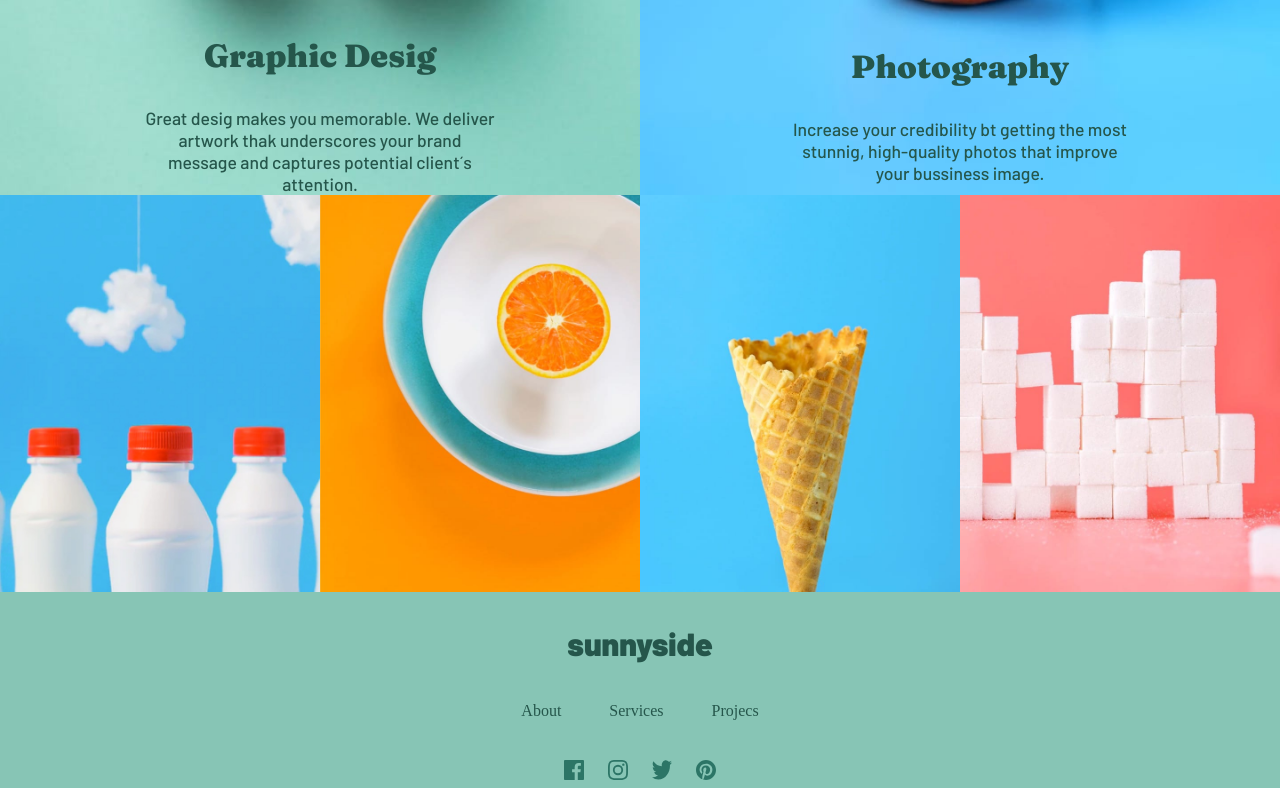
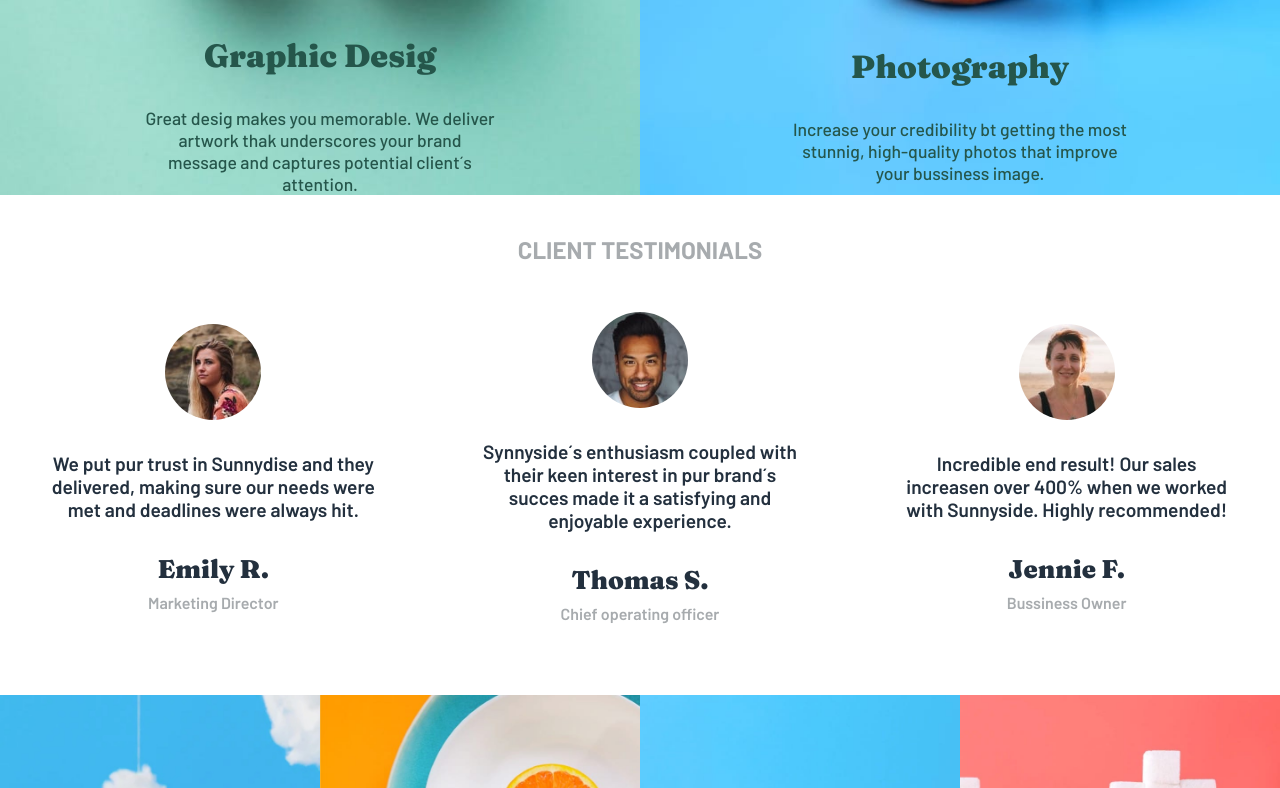
Before and after one commit to YesidLM12/Agency-Landig-Page, a React (Vite) app: page / in a window 1280 px wide. Shown: the part 2012-2800 px from the top of the page. Built offline with nearby package versions, Linux system fonts and the light colour scheme; a web font is replaced by a local one.

Commit message:
Se terminó por completo el diseño y fin del proyecto

```diff
--- a/src/Components/Clienttestimonial.jsx
+++ b/src/Components/Clienttestimonial.jsx
@@ -0,0 +1,12 @@
+import styles from "../styles/ClientTestimonial.module.css";
+
+export default function ClientTestimonial({ img, description, name, cargo }) {
+  return (
+    <div className={styles.container}>
+      <img src={img} alt="profile-Picture" />
+      <p className={styles.description}>{description}</p>
+      <p className={styles.name}>{name}</p>
+      <p className={styles.cargo}>{cargo}</p>
+    </div>
+  );
+}
--- /dev/null
+++ b/src/Components/HamburguerMenu.jsx
@@ -0,0 +1,35 @@
+import { useState } from "react";
+import styles from "../styles/HamburgerMenu.module.css";
+import hamburger from "../assets/images/icon-hamburger.svg";
+import logo from "../assets/images/logo.svg";
+
+export default function HamburgerMenu() {
+  const [open, setOpen] = useState(false);
+
+  return (
+    <div className={styles.menuContainer}>
+        <img src={logo} alt="logo" />
+      <div className={styles.triangle}>
+        <img
+          src={hamburger}
+          className={`hamburger ${open ? "open" : ""}`}
+          onClick={() => setOpen(!open)}
+        />
+
+        {open && (
+          <nav className={styles.menu}>
+            <ul>
+              <li>About</li>
+              <li>Services</li>
+              <li>Projects</li>
+              <li>
+                {" "}
+                <button className={styles.ContactBtn}>Contact</button>
+              </li>
+            </ul>
+          </nav>
+        )}
+      </div>
+    </div>
+  );
+}
--- a/src/Components/Header.jsx
+++ b/src/Components/Header.jsx
@@ -1,10 +1,12 @@
 import styles from "../styles/Header.module.css";
 import NavBar from "./navbar";
 import ArrowDown from "../assets/images/icon-arrow-down.svg";
+import HamburgerMenu from "./HamburguerMenu";
 
 export default function Header() {
   return (
     <div className={styles.containerHeader}>
+      <HamburgerMenu />
       <NavBar />
       <div className={styles.contentHeader}>
         <h1 className={styles.title}>WE ARE CREEATIVES</h1>
--- a/src/Layouts/Desktop.jsx
+++ b/src/Layouts/Desktop.jsx
@@ -7,6 +7,10 @@ import Cart from "../Components/Cart";
 import Header from "../Components/Header";
 import Footer from "../Components/Footer";
 import Carrusel from "../Components/Carrusel";
+import ClientTestimonial from "../Components/Clienttestimonial";
+import emily from "../assets/images/image-emily.jpg";
+import jennie from "../assets/images/image-jennie.jpg";
+import thomas from "../assets/images/image-thomas.jpg";
 
 export default function Desktop() {
   return (
@@ -64,7 +68,40 @@ export default function Desktop() {
         />
       </div>
       <div className={styles.column}>
+        <div className={styles.containerTestimonial}>
+          <h2 className={styles.titleTestimonials}>CLIENT TESTIMONIALS</h2>
+
+          <div className={styles.testimonial}>
+            <ClientTestimonial
+              img={emily}
+              description={
+                "We put pur trust in Sunnydise and they delivered, making sure our needs were met and deadlines were always hit."
+              }
+              name={"Emily R."}
+              cargo={"Marketing Director"}
+            />
+
+            <ClientTestimonial
+              img={thomas}
+              description={
+                "Synnyside´s enthusiasm coupled with their keen interest in pur brand´s succes made it a satisfying and enjoyable experience."
+              }
+              name={"Thomas S."}
+              cargo={"Chief operating officer"}
+            />
+
+            <ClientTestimonial
+              img={jennie}
+              description={
+                "Incredible end result! Our sales increasen over 400% when we worked with Sunnyside. Highly recommended!"
+              }
+              name={"Jennie F."}
+              cargo={"Bussiness Owner"}
+            />
+          </div>
+        </div>
         <Carrusel />
+
         <Footer />
       </div>
     </>
--- a/src/styles/ClientTestimonial.module.css
+++ b/src/styles/ClientTestimonial.module.css
@@ -0,0 +1,57 @@
+:root {
+  /* --PRIMARY*/
+  --Red-400: hsl(7, 99%, 70%);
+  --Yellow-500: hsl(51, 100%, 49%);
+  --Green-800-graphic-design-text: hsl(167, 40%, 24%);
+  --Blue-800-photography-text: hsl(198, 62%, 26%);
+  --Green-500-footer: hsl(167, 34%, 41%);
+
+  /* --NEUTRAL */
+  --Grey-950: hsl(212, 27%, 19%);
+  --Grey-600: hsl(213, 9%, 39%);
+  --Grey-550: hsl(232, 10%, 55%);
+  --Grey-400: hsl(210, 4%, 67%);
+  --White: hsl(0, 100%, 100%);
+
+  /* --Fonts*/
+  --Barlow: "Barlow";
+  --Fraunces: "Fraunces";
+}
+
+.container{
+    display: flex;
+    flex-direction: column;
+    justify-content: center;
+    text-align: center;
+    align-items: center;
+    margin-top: 3rem;
+    padding: 0 3rem;
+    gap: 2rem;
+}
+
+.container img{
+    border-radius: 100%;
+    width: 6rem;
+}
+
+.description{
+    color: var(--Grey-950);
+    font-size: 1.2rem;
+    font-family: var(--Barlow);
+    font-weight: 600;
+}
+
+.name{
+    color: var(--Grey-950);
+    font-family: var(--Fraunces);
+    font-size: 1.6rem;
+    font-weight: 900;
+    margin-bottom: -1.5rem;
+}
+
+.cargo{
+    color: var(--Grey-400);
+    font-family: var(--Barlow);
+    font-weight: 600;
+    margin-bottom: 2rem;
+}
--- a/src/styles/Desktop.module.css
+++ b/src/styles/Desktop.module.css
@@ -78,6 +78,22 @@
 .components {
   display: flex;
 }
+.containerTestimonial{
+  display: flex;
+  flex-direction: column;
+  justify-content: center;
+  align-items: center;
+  padding: 2.5rem 0;
+}
+.testimonial{
+  display: grid;
+  grid-template-columns: repeat(3,1fr);
+}
+
+.titleTestimonials{
+  color: var(--Grey-400);
+  font-family: var(--Barlow);
+}
 
 @media (max-width: 768px) {
   .containerCart {
@@ -138,4 +154,9 @@
   .aStandOut {
     padding: 0 10rem;
   }
+
+  .testimonial{
+    display: flex;
+    flex-direction: column;
+  }
 }
--- /dev/null
+++ b/src/styles/HamburgerMenu.module.css
@@ -0,0 +1,79 @@
+:root {
+  /* --PRIMARY*/
+  --Red-400: hsl(7, 99%, 70%);
+  --Yellow-500: hsl(51, 100%, 49%);
+  --Green-800-graphic-design-text: hsl(167, 40%, 24%);
+  --Blue-800-photography-text: hsl(198, 62%, 26%);
+  --Green-500-footer: hsl(167, 34%, 41%);
+
+  /* --NEUTRAL */
+  --Grey-950: hsl(212, 27%, 19%);
+  --Grey-600: hsl(213, 9%, 39%);
+  --Grey-550: hsl(232, 10%, 55%);
+  --Grey-400: hsl(210, 4%, 67%);
+  --White: hsl(0, 100%, 100%);
+
+  /* --Fonts*/
+  --Barlow: "Barlow";
+  --Fraunces: "Fraunces";
+}
+
+/* HamburgerMenu.css */
+
+.menuContainer {
+  display: flex;
+  position: relative;
+  align-items: center;
+  padding: 2rem 1rem;
+  width: 22rem;
+  border-radius: 4px;
+  text-align: center;
+  gap: 12rem;
+}
+
+.hamburger {
+  width: 30px;
+  cursor: pointer;
+  display: flex;
+  flex-direction: column;
+  justify-content: space-around;
+  height: 25px;
+  z-index: 10;
+}
+
+.menu {
+  position: absolute;
+  top: 40px;
+  right: 0;
+  background-color: white;
+  border: 1px solid #ddd;
+  padding: 1rem;
+  box-shadow: 0 0 10px rgba(0, 0, 0, 0.1);
+}
+
+.menu ul {
+  list-style: none;
+  margin: 0 0 1.5rem 0;
+  padding: 0;
+}
+
+.menu li {
+  margin: 1rem 0;
+}
+
+.menu a {
+  text-decoration: none;
+  color: black;
+  font-weight: 500;
+  font-size: 1rem;
+}
+
+.ContactBtn {
+  background-color: var(--Yellow-500);
+  border: none;
+  padding: 0.7rem 1.5rem;
+  font-weight: bold;
+  border-radius: 2.5rem;
+  cursor: pointer;
+  transition: background-color 0.3s ease;
+}
```
Also changed, not shown: src/Layouts/Mobile.jsx (deleted), src/styles/Mobile.module.css (deleted).
